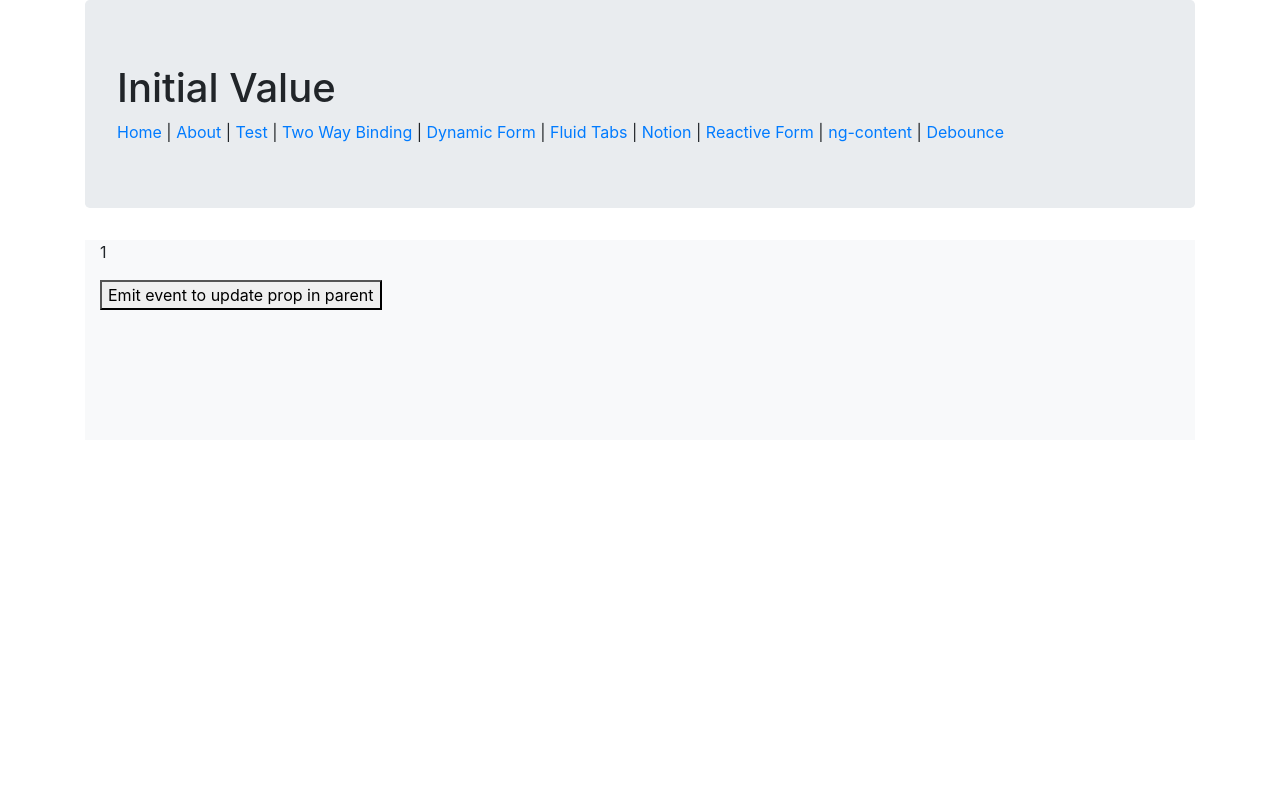
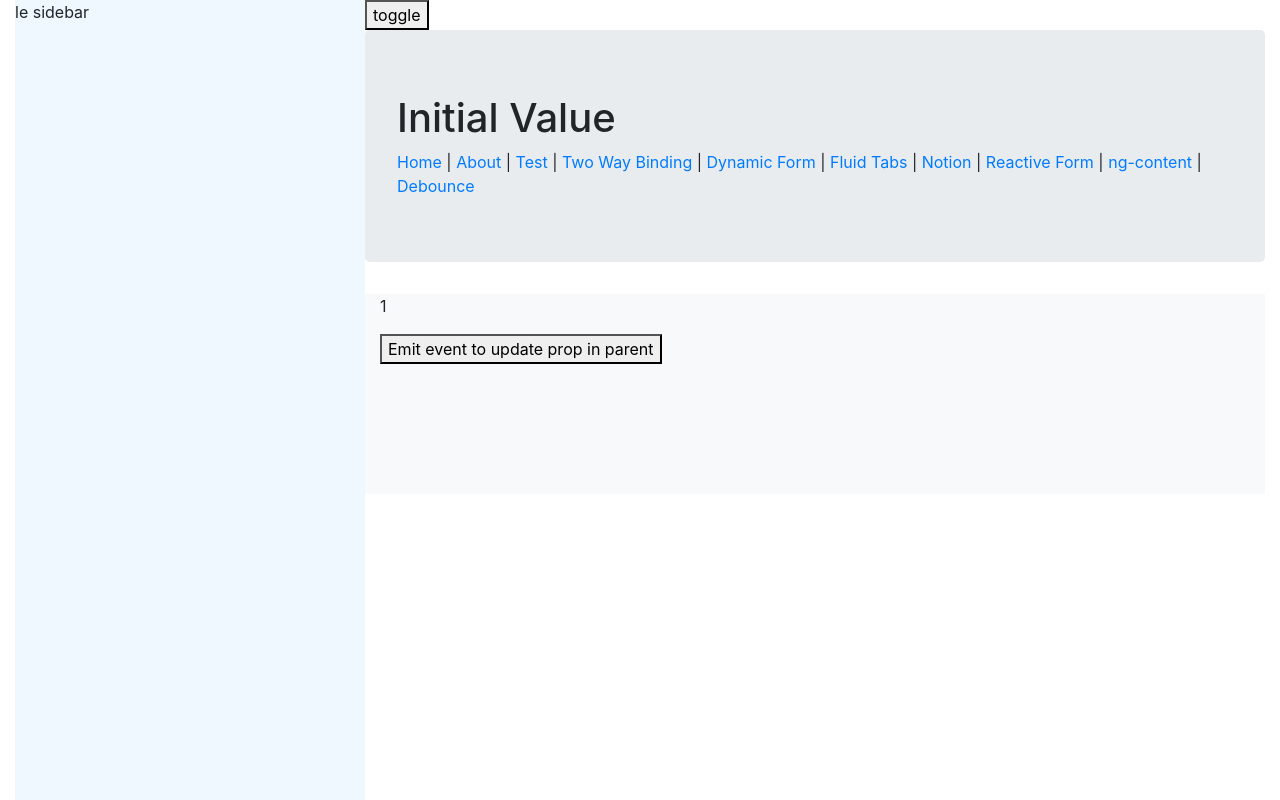
Before and after one commit to na-95/angular-practice, an Angular app: page /two-way in a window 1280 px wide. Built offline with nearby package versions, Linux system fonts and the light colour scheme.

Commit message:
dynamic sidebar created

```diff
--- a/src/app/app.component.css
+++ b/src/app/app.component.css
@@ -0,0 +1,10 @@
+.flex-item-1{
+    min-width: 350px;
+    transition: min-width 0.5s;
+}
+.flex-item-1.closed{
+    min-width: 75px;
+}
+.flex-item-2{
+    /* width: 100%; */
+}
--- a/src/app/app.component.html
+++ b/src/app/app.component.html
@@ -304,11 +304,17 @@
   }
 </style> -->
 
-<div class="content container"
+<div class="content container-fluid"
      role="main">
-  <div>
-    <app-header></app-header>
-    <router-outlet></router-outlet>
+  <div class="d-flex">
+    <div class="flex-item-1" [class.closed]="sidebarClosed">
+      <app-sidebar></app-sidebar>
+    </div>
+    <div class="flex-item-2">
+      <button (click)="sidebarClosed=!sidebarClosed">toggle</button>
+      <app-header></app-header>
+      <router-outlet></router-outlet>
+    </div>
   </div>
 </div>
 
--- a/src/app/app.component.ts
+++ b/src/app/app.component.ts
@@ -8,6 +8,7 @@ import { Component } from '@angular/core';
 export class AppComponent {
   title = 'Bitch Lasagna';
   name:string;
+  sidebarClosed: boolean = false;
 
   constructor () {
     this.setName('Nouraiz')
--- a/src/app/app.module.ts
+++ b/src/app/app.module.ts
@@ -23,6 +23,7 @@ import { NotionComponent } from './components/notion/notion.component';
 import { ReactiveFormComponent } from './components/reactive-form/reactive-form.component';
 import { DebounceComponent } from './components/debounce/debounce.component';
 import { FormComponent } from './components/form/form.component';
+import { SidebarComponent } from './components/sidebar/sidebar.component';
 
 @NgModule({
   declarations: [
@@ -46,6 +47,7 @@ import { FormComponent } from './components/form/form.component';
     ReactiveFormComponent,
     DebounceComponent,
     FormComponent,
+    SidebarComponent,
   ],
   imports: [
     BrowserModule,
--- a/src/app/components/child-one/child-one.component.ts
+++ b/src/app/components/child-one/child-one.component.ts
@@ -17,7 +17,7 @@ export class ChildOneComponent implements OnInit, OnChanges {
   }
 
   ngOnChanges(changes: SimpleChanges) {
-    // ngOnChanges is called before ngOnInit to ensure that the later function has access to the data bounded to the input props when it is called. if the initialized value (Bitch in this case) is required, use constructor.
+    // ngOnChanges is called before ngOnInit to ensure that the latter function has access to the data bounded to the input props when it is called. if the initialized value (Bitch in this case) is required, use constructor.
     console.log(changes.leMessage, 'inside onChanges')
   }
 
--- /dev/null
+++ b/src/app/components/sidebar/sidebar.component.css
@@ -0,0 +1,16 @@
+.sidebar{
+    position: sticky;
+    top: 0;
+    height: 100vh;
+    /* bottom: 0;
+    left: 0; */
+    /* width: 250px; */
+    /* width: 100%; */
+    background-color: aliceblue;
+    z-index: 100;
+    transition: width 0.5s;
+}
+
+/* .sidebar.closed{
+    width: 75px;
+} */
--- /dev/null
+++ b/src/app/components/sidebar/sidebar.component.html
@@ -0,0 +1,3 @@
+<div class="sidebar" [class.closed]="closed">
+   le sidebar
+</div>
--- /dev/null
+++ b/src/app/components/sidebar/sidebar.component.ts
@@ -0,0 +1,17 @@
+import { Component, OnInit } from '@angular/core';
+
+@Component({
+  selector: 'app-sidebar',
+  templateUrl: './sidebar.component.html',
+  styleUrls: ['./sidebar.component.css']
+})
+export class SidebarComponent implements OnInit {
+
+  closed: boolean = false;
+
+  constructor() { }
+
+  ngOnInit(): void {
+  }
+
+}
--- a/src/app/components/test/test.component.ts
+++ b/src/app/components/test/test.component.ts
@@ -9,19 +9,19 @@ export class TestComponent implements OnInit {
 
   showChildTwo: boolean = false;
   leMessage: Array<string> = ['Nouraiz'];
-  alMessage: 'uncleeeee'
+  alMessage: any = 'uncleeeee';
 
   constructor() { }
 
   ngOnInit(): void {
+    setTimeout(() => {
+      this.alMessage = 'hanyeaaaaaaaaa';
+    }, 5000)
+
     // setTimeout(() => {
-    //   this.showChildTwo = true;
-    // }, 5000)
-
-    setTimeout(() => {
-      // this.leMessage.push('asdjkhasjkdh');
-      this.leMessage = [...this.leMessage, "asjdklasjdlkaj"]
-    }, 5000);
+    //   // this.leMessage.push('asdjkhasjkdh');
+    //   this.leMessage = [...this.leMessage, "asjdklasjdlkaj"]
+    // }, 5000);
   }
 
 }
--- a/src/app/components/todos/todos.component.ts
+++ b/src/app/components/todos/todos.component.ts
@@ -10,6 +10,7 @@ import { TodoService } from 'src/app/services/todo.service';
 export class TodosComponent implements OnInit {
 
   todos: Todo[];
+  responseCount: number = 0;
 
   // instance of the service as param:
   constructor(private todoService: TodoService) {
@@ -25,6 +26,9 @@ export class TodosComponent implements OnInit {
       })
 
     // console.log('todos component rendered');
+
+    setTimeout(this.refresh, 5000);
+
   }
 
   deleteTodo = (todo: Todo) => {
@@ -35,4 +39,26 @@ export class TodosComponent implements OnInit {
     this.todos.push(todo);
   }
 
+  refresh = () => {
+    // make Ajax call here, inside the callback call:
+    fetch('https://jsonplaceholder.typicode.com/todos/1')
+      .then(response => response.json())
+      .then(json => {
+
+        this.responseCount = this.responseCount + 1;
+        // if condition met
+        if (this.responseCount === 3){
+          return;
+        }
+        // return;
+
+        // else
+        setTimeout(this.refresh, 5000);
+        console.log(json);
+      })
+
+
+    // ...
+  }
+
 }
```
Also changed, not shown: 1 other file (tests, documents, lock files or other folders).
